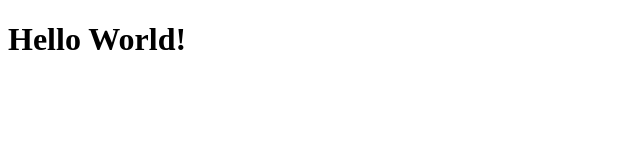
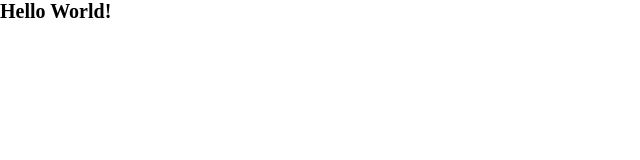
Before and after one commit to larcvikz/electron, a plain HTML site: page index.html in a window 1280 px wide. Shown: the whole page, without its empty margins (0-640 px from the left). Drawn offline with Linux system fonts and the light colour scheme.

Commit message:
add css file and write base css

```diff
--- /dev/null
+++ b/css/style.css
@@ -0,0 +1,14 @@
+html{
+    font-size: 62.5%;
+}
+
+body{
+    box-sizing: border-box;
+}
+
+*,
+*::before,
+*::after{
+    margin: 0;
+    padding: 0;
+}
--- a/index.html
+++ b/index.html
@@ -3,6 +3,7 @@
 <head>
     <meta charset="UTF-8">
     <meta name="viewport" content="width=device-width, initial-scale=1.0">
+    <link rel="stylesheet" href="/css/style.css">
     <title>Electron</title>
 </head>
 <body>
--- a/style.css
+++ /dev/null
@@ -1,6 +0,0 @@
-*,
-*::before,
-*::after{
-    margin: 0;
-    padding: 0;
-}
```
